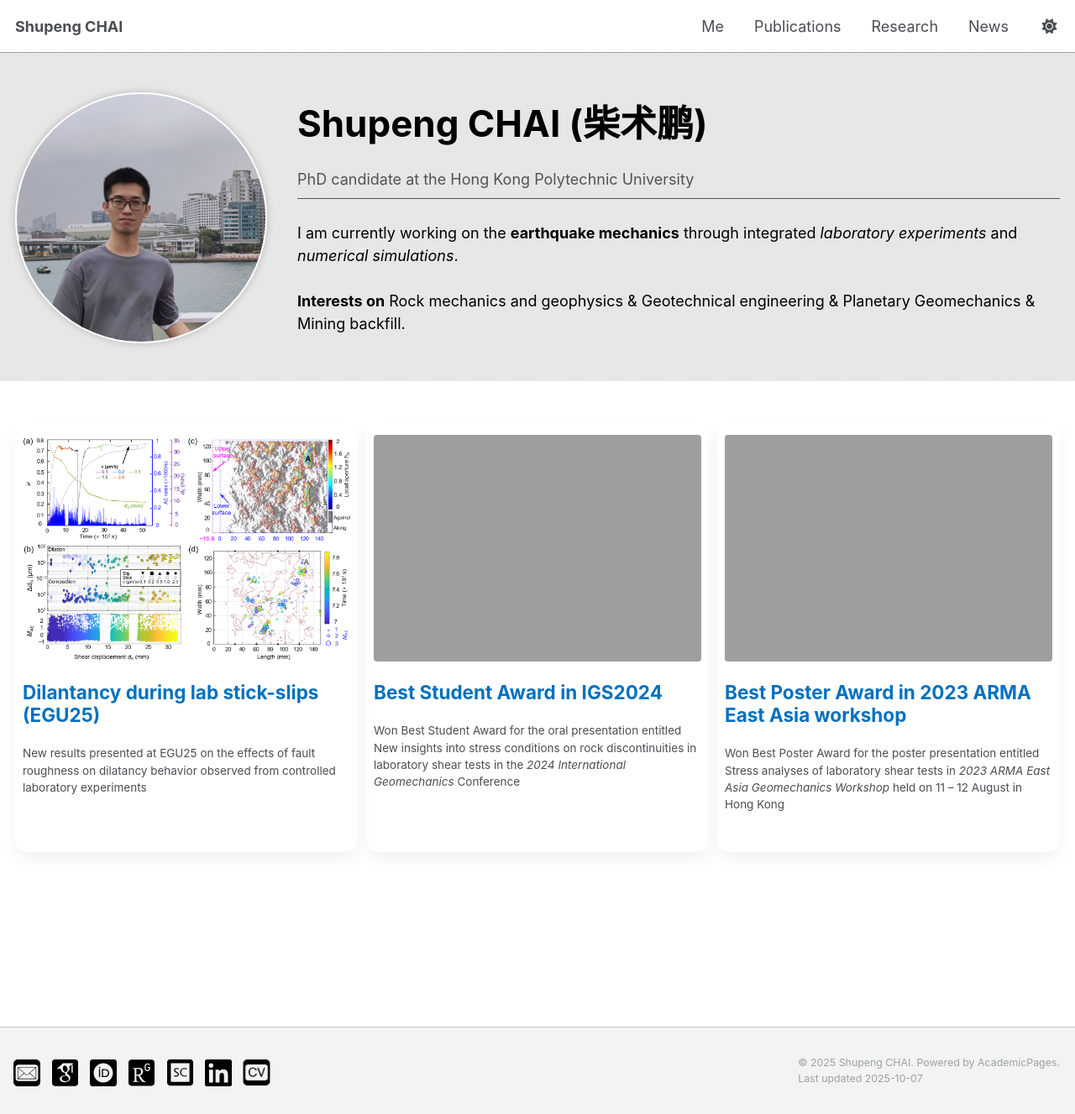
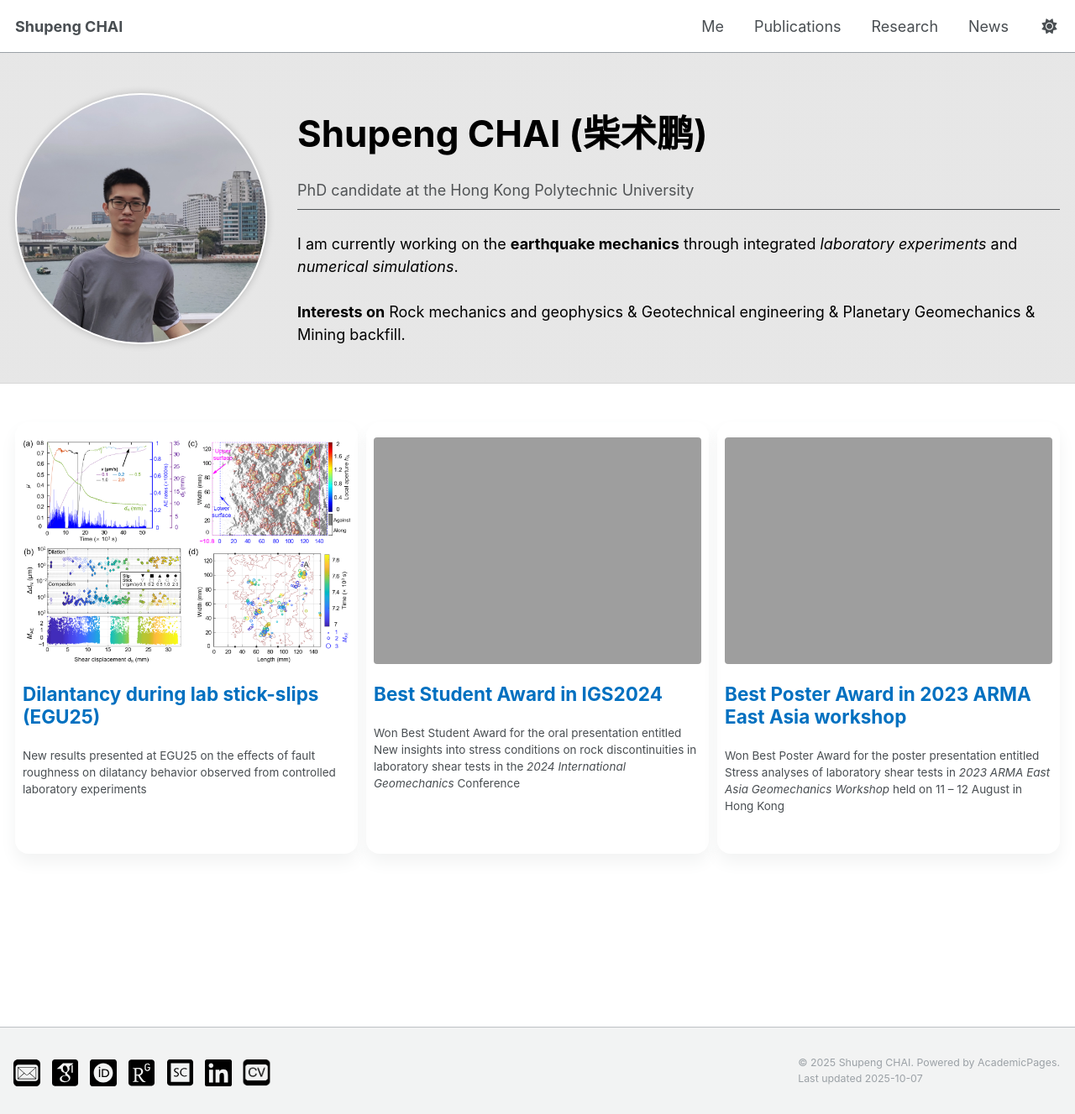
Before and after one commit to spchai/spchai.github.io, a Jekyll site: the page built from _pages/about.md, in a window 1280 px wide and 1327 px high. Shown: the whole window at 84% size. Built offline with Jekyll 4.4.1, drawn with Linux system fonts in a browser that asks for light colours.

Commit message:
Update _page.scss

```diff
--- a/_sass/layout/_page.scss
+++ b/_sass/layout/_page.scss
@@ -35,7 +35,7 @@
 }
 
 .page__title {
-  margin-top: 0;
+  margin: 0.5em 0;
   line-height: 1.25;
 
   & + .page__meta {
```
